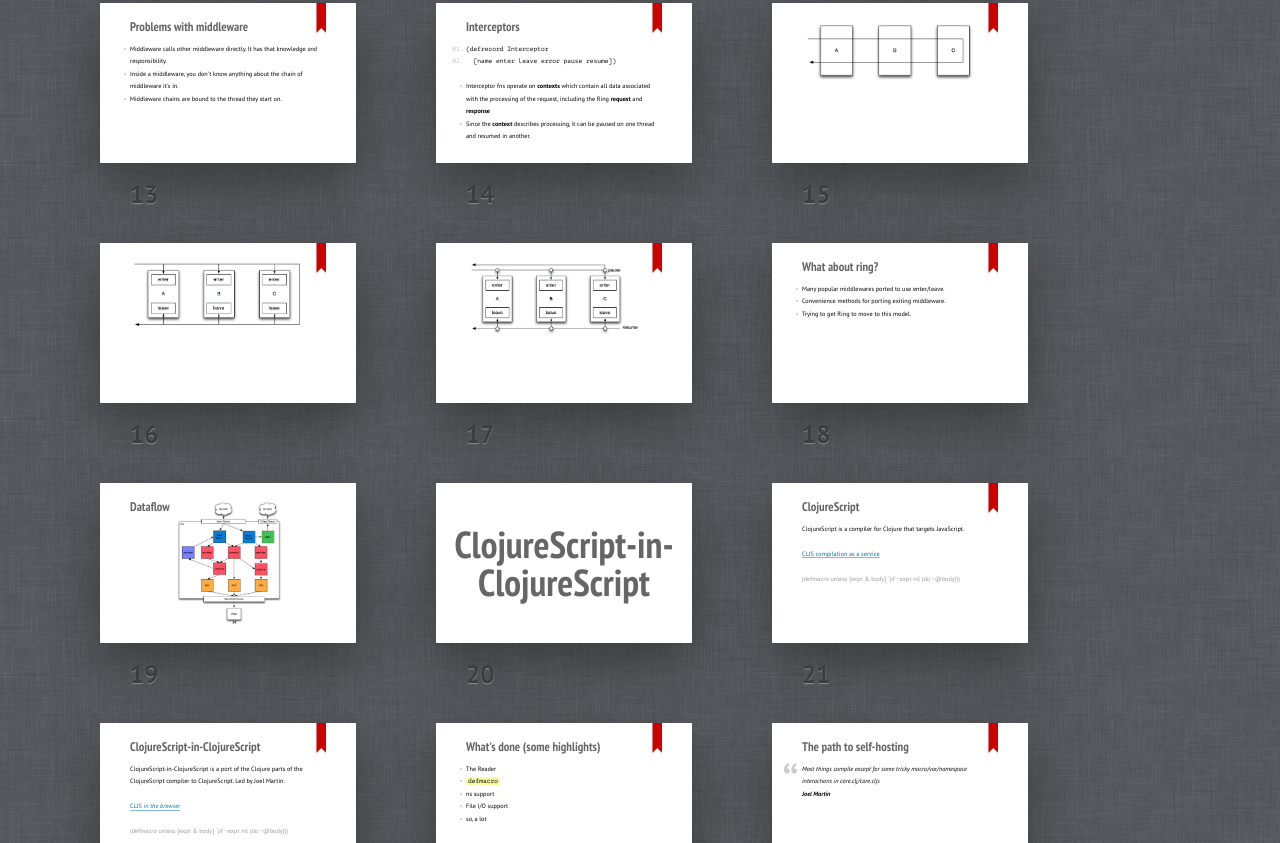
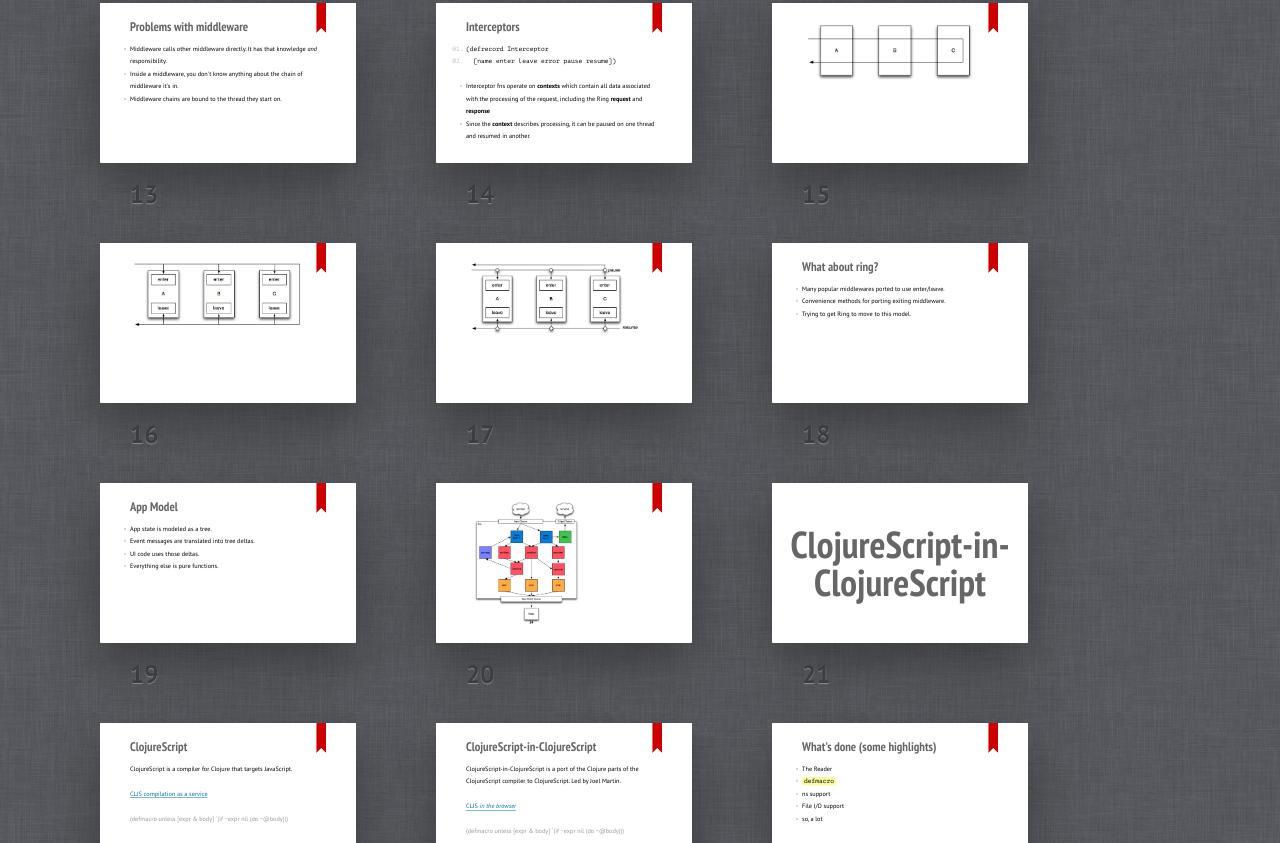
Before and after one commit to tie-rack/clojure-west-lispnyc, a plain HTML site: page index.html in a window 1280 px wide. Shown: the part 1187-2030 px from the top of the page. Drawn offline with Linux system fonts and the light colour scheme.

Commit message:
App model

```diff
--- a/index.html
+++ b/index.html
@@ -121,7 +121,7 @@
     <ol>
       <li class="next">Event rewind and replay in the browser</li>
       <li class="next">Interceptors: better ring handlers</li>
-      <li class="next">Dataflow</li>
+      <li class="next">App Model</li>
     </ol>
 	</div></section>
 	<section class="slide"><div>
@@ -195,8 +195,17 @@
       <li class="next">Trying to get Ring to move to this model.</li>
     </ul>
   </div></section>
-  <section class="slide" id="dataflow"><div>
-    <h2>Dataflow</h2>
+  <section class="slide"><div>
+    <h2>App Model</h2>
+    <ul>
+      <li class="next">App state is modeled as a tree.</li>
+      <li class="next">Event messages are translated into tree deltas.</li>
+      <li class="next">UI code uses those deltas.</li>
+      <li class="next">Everything else is pure functions.</li>
+    </ul>
+  </div></section>
+  <section class="slide"><div>
+    <img src="pictures/dataflow.png" height="500px"/>
   </div></section>
   <section class="slide shout"><div>
     <h2>ClojureScript-in-ClojureScript</h2>
```
